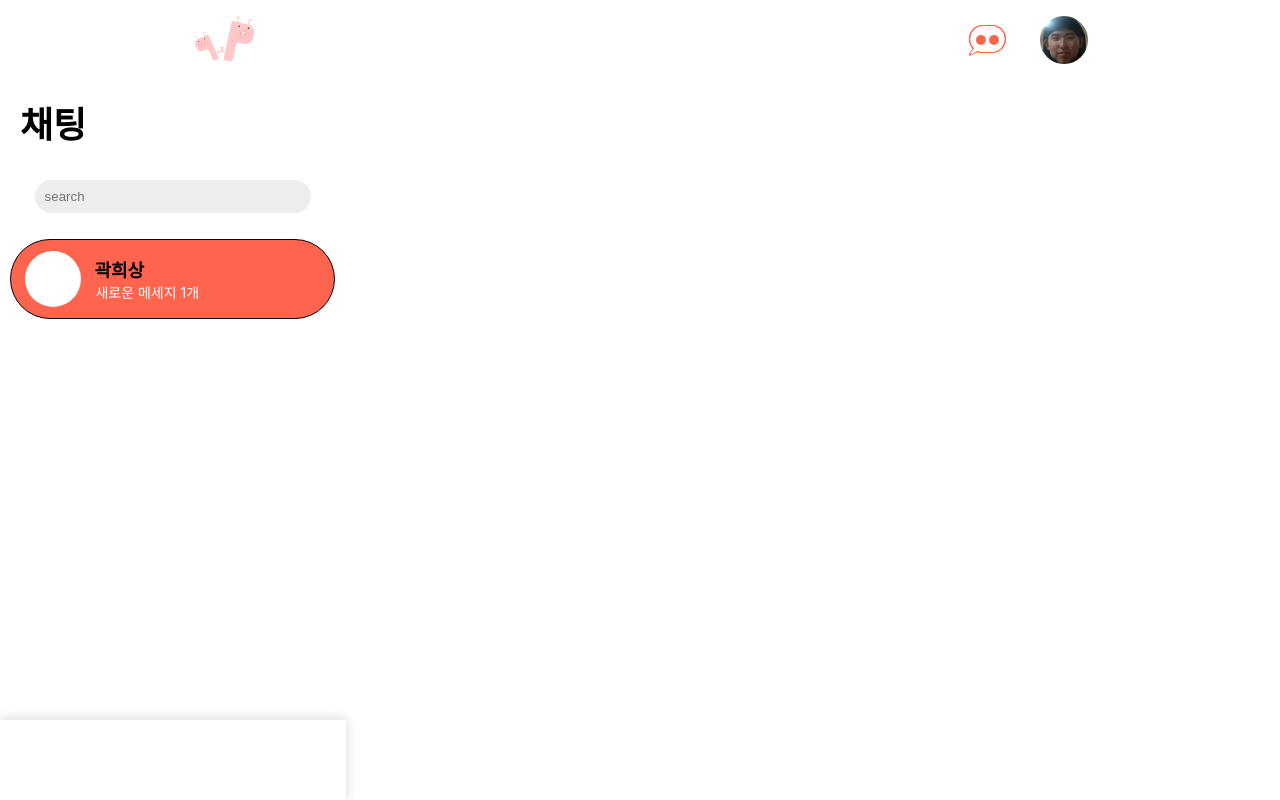
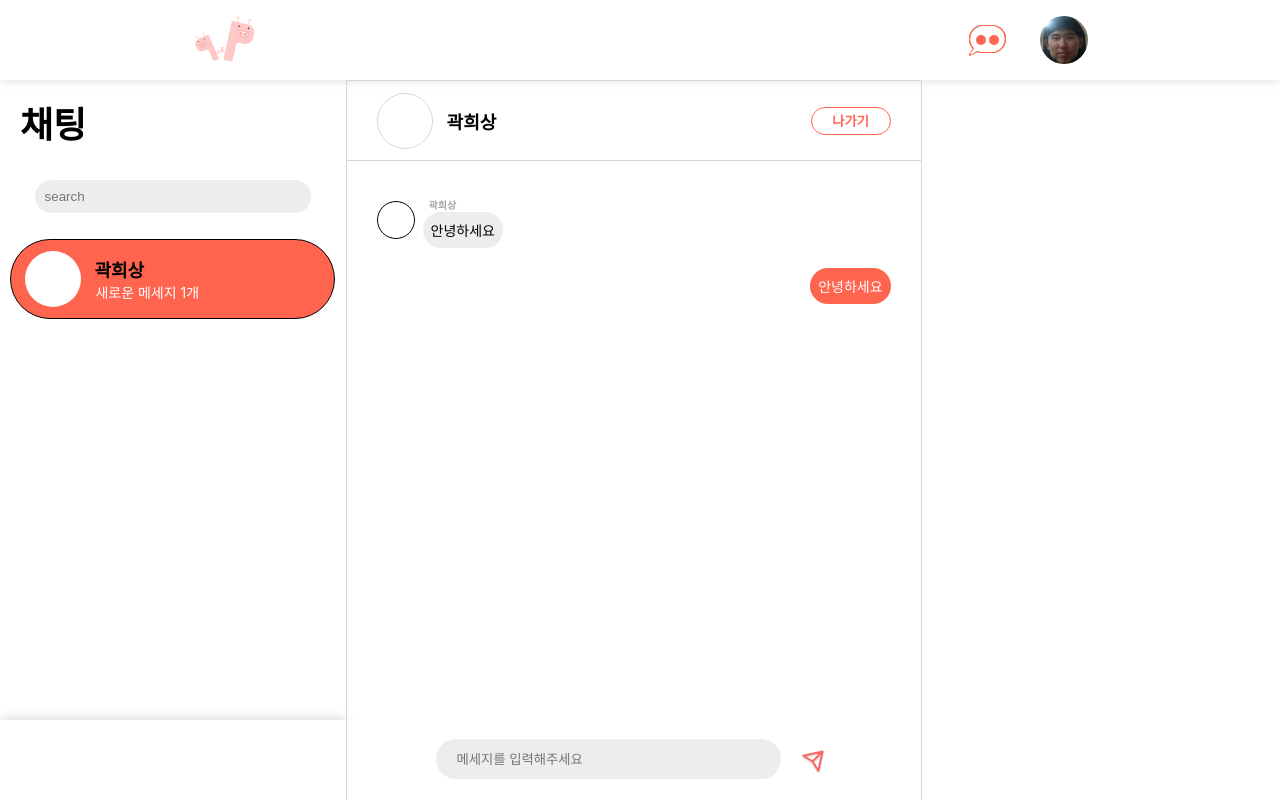
Before and after one commit to Project-PIG/PIG-client-next, a Next.js app: page /chatting in a window 1280 px wide. Built offline with nearby package versions, Linux system fonts and the light colour scheme.

Commit message:
Chatting 컴포넌트
채팅 페이지 퍼블리싱

```diff
--- /dev/null
+++ b/src/SVG/Send.tsx
@@ -0,0 +1,57 @@
+export function Send() {
+  return (
+    <svg
+      width="30"
+      height="30"
+      viewBox="0 0 30 30"
+      fill="none"
+      xmlns="http://www.w3.org/2000/svg"
+    >
+      <g filter="url(#filter0_d_106_662)">
+        <path
+          d="M21.5503 7.50931L2.35986 11.6812L11.5379 17.5217M21.5503 7.50931L17.3785 26.6998L11.5379 17.5217M21.5503 7.50931L11.5379 17.5217"
+          stroke="#FF6767"
+          stroke-width="2"
+          stroke-linecap="round"
+          stroke-linejoin="round"
+        />
+      </g>
+      <defs>
+        <filter
+          id="filter0_d_106_662"
+          x="0.359863"
+          y="6.50977"
+          width="23.1904"
+          height="23.1904"
+          filterUnits="userSpaceOnUse"
+          color-interpolation-filters="sRGB"
+        >
+          <feFlood flood-opacity="0" result="BackgroundImageFix" />
+          <feColorMatrix
+            in="SourceAlpha"
+            type="matrix"
+            values="0 0 0 0 0 0 0 0 0 0 0 0 0 0 0 0 0 0 127 0"
+            result="hardAlpha"
+          />
+          <feOffset dy="1" />
+          <feGaussianBlur stdDeviation="0.5" />
+          <feColorMatrix
+            type="matrix"
+            values="0 0 0 0 0 0 0 0 0 0 0 0 0 0 0 0 0 0 0.1 0"
+          />
+          <feBlend
+            mode="normal"
+            in2="BackgroundImageFix"
+            result="effect1_dropShadow_106_662"
+          />
+          <feBlend
+            mode="normal"
+            in="SourceGraphic"
+            in2="effect1_dropShadow_106_662"
+            result="shape"
+          />
+        </filter>
+      </defs>
+    </svg>
+  );
+}
--- a/src/SVG/index.ts
+++ b/src/SVG/index.ts
@@ -1,3 +1,4 @@
 export * from "./Logo";
 export * from "./ChatIcon";
 export * from "./dot";
+export * from "./Send";
--- /dev/null
+++ b/src/components/Chatting/index.tsx
@@ -0,0 +1,33 @@
+import * as S from "./style";
+import * as SVG from "../../SVG";
+export default function Chatting() {
+  return (
+    <>
+      <S.Shadow />
+      <S.Wrap>
+        <S.Other>
+          <svg />
+          <h2>곽희상</h2>
+          <button>나가기</button>
+        </S.Other>
+        <S.Chatting_wrap>
+          <S.OtherChat_wrap>
+            <svg />
+            <div>
+              <h2>곽희상</h2>
+              <div>안녕하세요</div>
+            </div>
+          </S.OtherChat_wrap>
+
+          <S.MyChat_wrap>
+            <div>안녕하세요</div>
+          </S.MyChat_wrap>
+        </S.Chatting_wrap>
+        <S.Input_wrap>
+          <input placeholder="메세지를 입력해주세요" />
+          <SVG.Send />
+        </S.Input_wrap>
+      </S.Wrap>
+    </>
+  );
+}
--- /dev/null
+++ b/src/components/Chatting/style.ts
@@ -0,0 +1,127 @@
+import styled from "@emotion/styled";
+
+export const Shadow = styled.div`
+  width: 100%;
+  height: 80px;
+  position: absolute;
+  top: 0;
+  left: 0;
+  box-shadow: 0 0 10px #dbdbdb;
+`;
+
+export const Wrap = styled.div`
+  width: 45%;
+  height: 100%;
+  border: 1px solid #d6d6d6;
+  position: fixed;
+  margin-left: 27%;
+  top: 80px;
+`;
+
+export const Other = styled.div`
+  width: 100%;
+  height: 80px;
+  border-bottom: 1px solid #d6d6d6;
+  display: flex;
+  align-items: center;
+  svg {
+    width: 56px;
+    height: 56px;
+    border: #d6d6d6 1px solid;
+    border-radius: 56px;
+    margin-left: 30px;
+  }
+  h2 {
+    font-size: 18px;
+    margin-left: 14px;
+  }
+  button {
+    cursor: pointer;
+    position: absolute;
+    right: 30px;
+    border: 1px solid #ff644f;
+    color: #ff644f;
+    background-color: white;
+    border-radius: 20px;
+    width: 80px;
+    height: 28px;
+    font-weight: 700;
+    transition: 0.2s;
+    :hover {
+      background-color: #ffe1e1;
+    }
+  }
+`;
+
+export const Chatting_wrap = styled.div`
+  width: 100%;
+  height: 100%;
+  padding-bottom: 60px;
+  padding: 30px;
+`;
+export const OtherChat_wrap = styled.div`
+  display: flex;
+  align-items: center;
+  margin-bottom: 20px;
+  clear: both;
+  div {
+    margin-left: 14px;
+    h2 {
+      font-size: 10px;
+      color: #a5a5a5;
+      margin: 0;
+      margin-top: 6px;
+    }
+    div {
+      padding: 8px;
+      background-color: #ededed;
+      border-radius: 20px;
+      font-size: 14px;
+      margin-left: -6px;
+    }
+  }
+  svg {
+    width: 38px;
+    height: 38px;
+    border: 1px solid black;
+    border-radius: 38px;
+  }
+`;
+export const MyChat_wrap = styled.div`
+  margin-bottom: 20px;
+  width: 100%;
+  div {
+    margin-bottom: 6px;
+    padding: 8px;
+    background-color: #ff644f;
+    border-radius: 20px;
+    font-size: 14px;
+    color: white;
+    float: right;
+    clear: both;
+  }
+`;
+
+export const Input_wrap = styled.div`
+  width: 100%;
+  height: 80px;
+  position: absolute;
+  bottom: 80px;
+  display: flex;
+  align-items: center;
+  justify-content: center;
+  background-color: white;
+  input {
+    width: 60%;
+    height: 40px;
+    border: none;
+    outline: none;
+    background-color: #ededed;
+    border-radius: 37px;
+    padding-left: 20px;
+    margin-right: 20px;
+  }
+  svg {
+    cursor: pointer;
+  }
+`;
--- a/src/components/Contents/style.ts
+++ b/src/components/Contents/style.ts
@@ -101,4 +101,7 @@ export const Chat = styled.button`
   background-color: white;
   color: #ff644f;
   font-size: 12px;
+  position: absolute;
+  right: 14px;
+  bottom: 10px;
 `;
--- a/src/pages/chatting.tsx
+++ b/src/pages/chatting.tsx
@@ -1,4 +1,5 @@
 import Chatted from "../components/ChattedPeople";
+import Chatting from "../components/Chatting";
 import Header from "../components/Header";
 import Search from "../components/Search";
 
@@ -7,6 +8,7 @@ export default function Profile() {
     <>
       <Header />
       <Chatted />
+      <Chatting />
     </>
   );
 }
```
